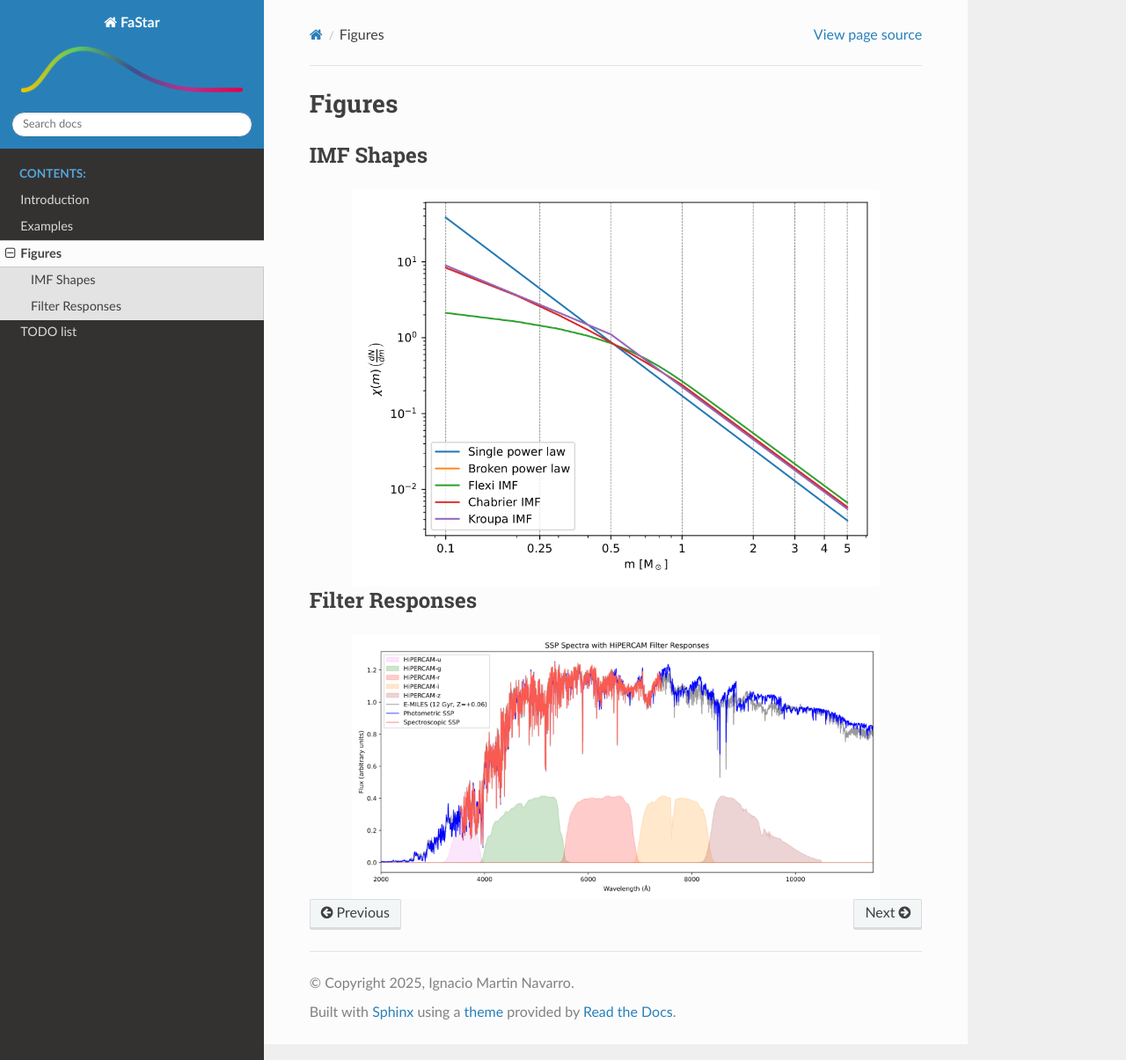
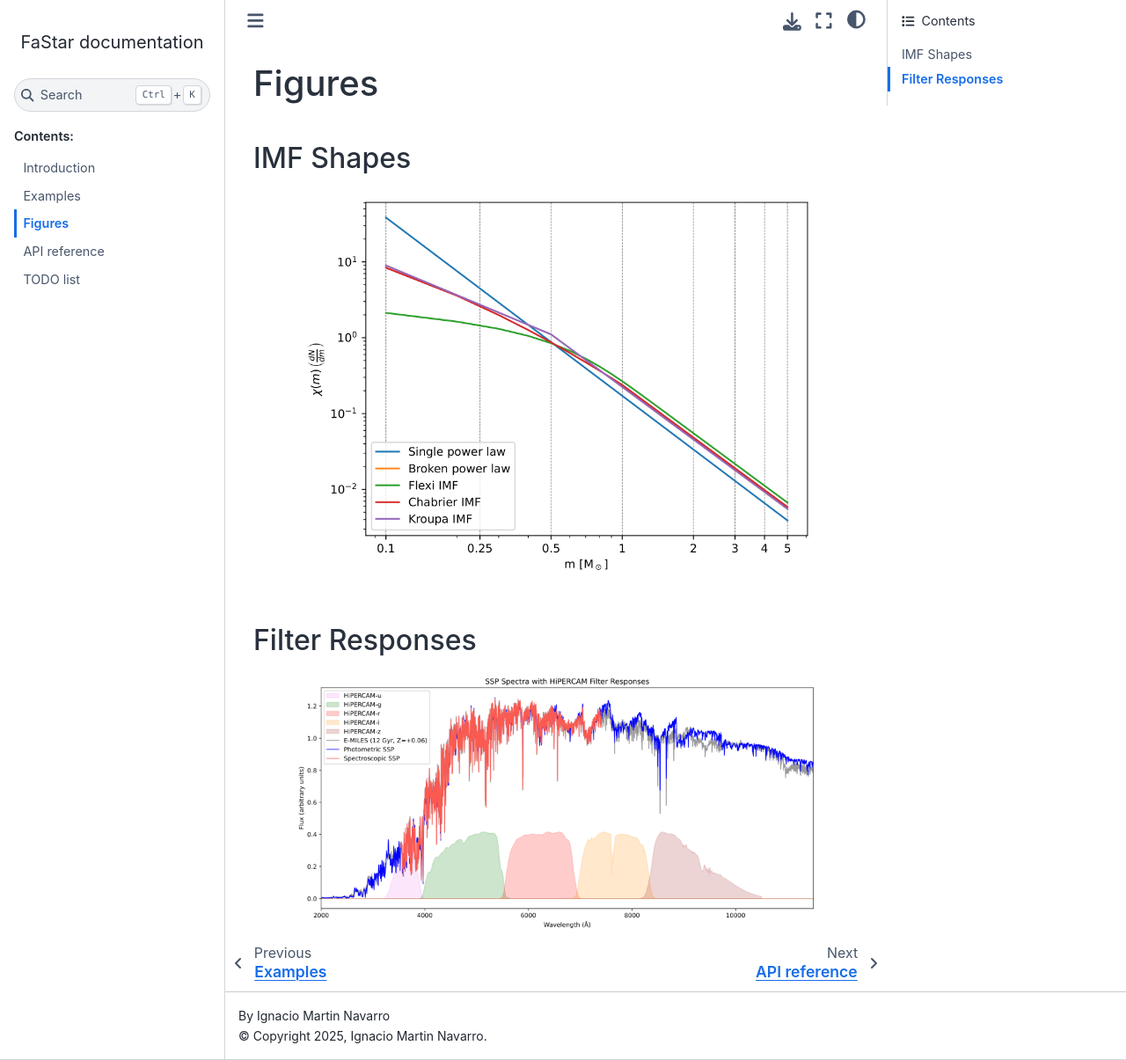
Before and after one commit to inavarro/fastar, a Sphinx documentation site: the page built from docs/figures.rst, in a window 1280 px wide and 1205 px high. Shown: the whole window at 88% size. Built offline with Sphinx 7.4.7 and the Sphinx Book theme 1.1.4, drawn with Linux system fonts in a browser that asks for light colours; pages that are not in the unit, such as notebooks, are missing from menus.

Commit message:
Documentation theme and icons

```diff
--- /dev/null
+++ b/docs/api_reference.rst
@@ -0,0 +1,9 @@
+API reference
+=============
+
+.. autosummary::
+   :toctree: api
+   :recursive:
+   :hidden:
+
+   fastar
--- a/docs/conf.py
+++ b/docs/conf.py
@@ -44,10 +44,28 @@ extensions = [
     'sphinx.ext.coverage',
     'sphinx.ext.mathjax',
     'sphinx.ext.viewcode',
-    'sphinx_rtd_theme',
     'sphinx.ext.napoleon',
     'sphinx.ext.autosummary',
 ]
+
+autosummary_generate = True
+
+autodoc_default_options = {
+    "members": True,
+    "undoc-members": False,
+    "show-inheritance": True,
+    # "inherited-members": True,  # enable if you want inherited methods listed
+}
+
+napoleon_use_param = True
+napoleon_use_rtype = True
+
+# Theme options
+html_theme_options = {
+    "collapse_navigation": True,   # collapse nested sections by default
+    "show_navbar_depth": 1,        # how deep headers appear in the sidebar
+    "show_toc_level": 1,           # how deep the right-hand “On this page” toc goes
+}
 
 # Add any paths that contain templates here, relative to this directory.
 templates_path = ['_templates']
@@ -70,7 +88,7 @@ exclude_patterns = ['_build', 'Thumbs.db', '.DS_Store']
 # The theme to use for HTML and HTML Help pages.  See the documentation for
 # a list of builtin themes.
 #
-html_theme = 'sphinx_rtd_theme'
+html_theme = "sphinx_book_theme"
 
 # Add any paths that contain custom static files (such as style sheets) here,
 # relative to this directory. They are copied after the builtin static files,
--- a/docs/index.rst
+++ b/docs/index.rst
@@ -17,7 +17,7 @@ Welcome to FaStar's documentation!
 .. toctree::
    :maxdepth: 1
 
-   api/modules
+   api_reference
    todo_list
 
 
```
Also changed, not shown: docs/_static/fastar_logo-text-black.png (deleted), docs/_static/fastar_logo-text-white.png (deleted), docs/_static/fastar_logo-wo_text.png (deleted), 5 other files.
